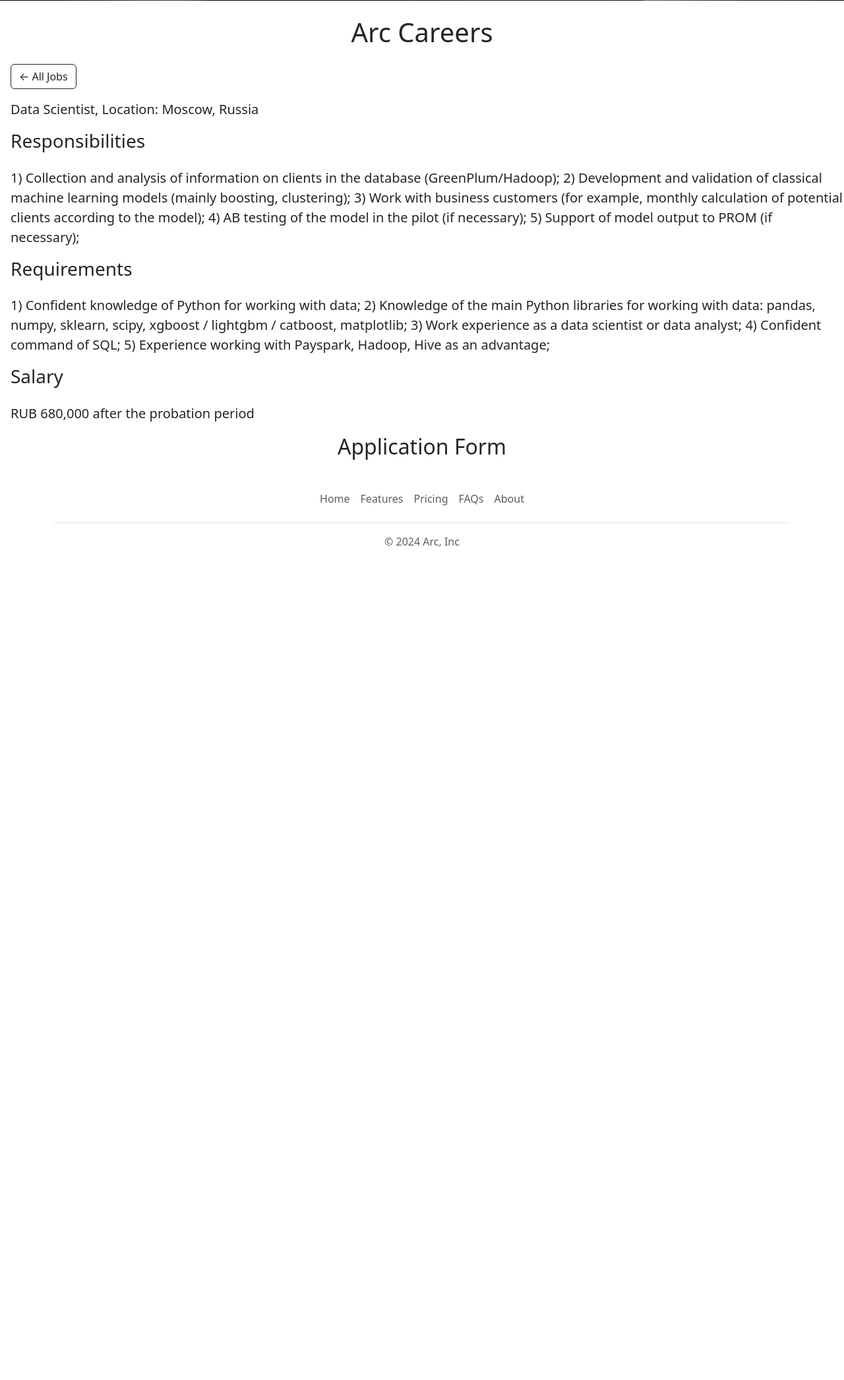
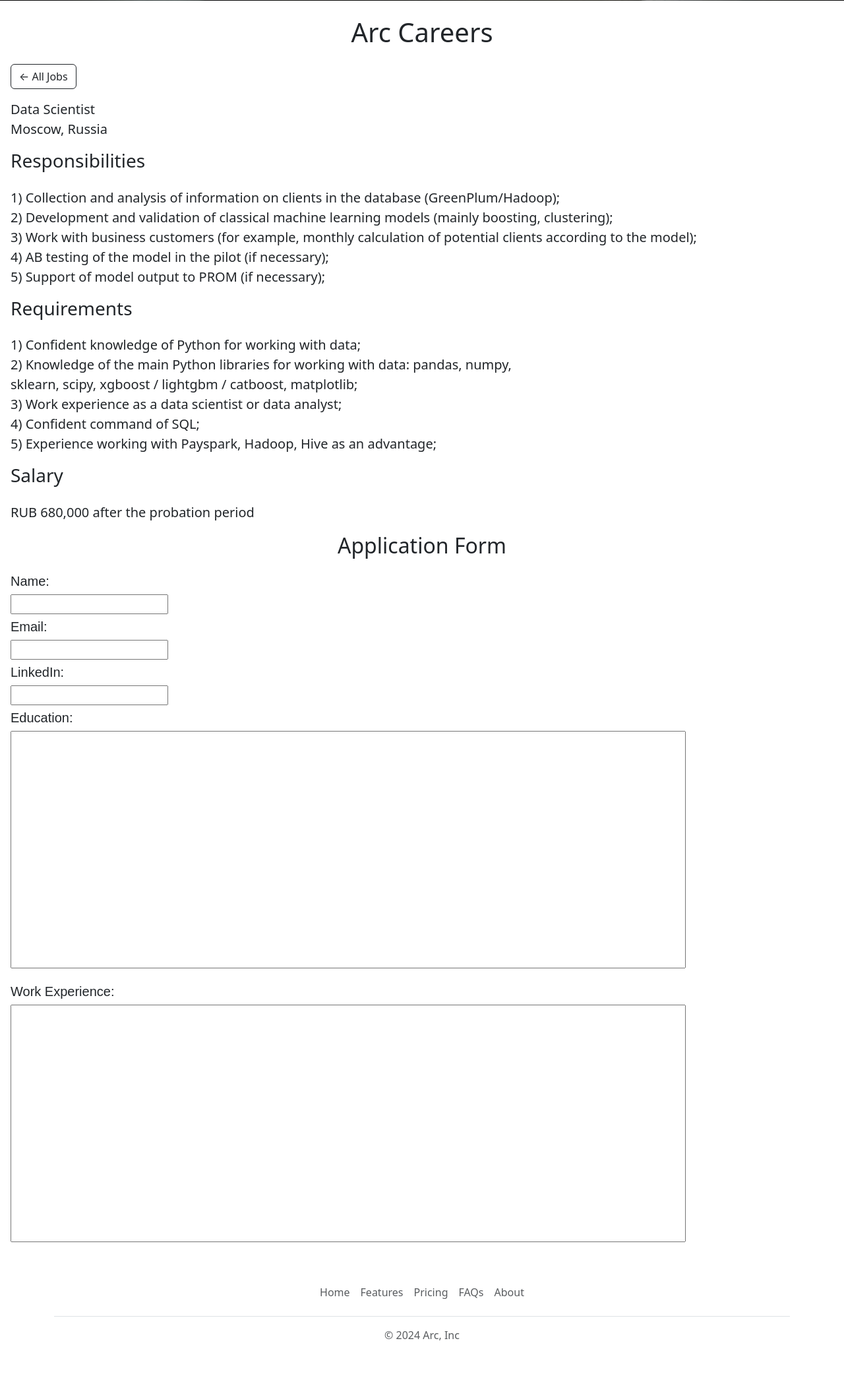
Before and after one commit to ArcMagical/arc-website, a Flask app: page /application in a window 1280 px wide. Shown: the part 415-2507 px from the top of the page at 66% size. Before the commit the page ends 1244 px from the top, so only its background shows below. Run offline with Flask 3, Linux system fonts and the light colour scheme.

Commit message:
added some elements in application page

```diff
--- a/templates/application.html
+++ b/templates/application.html
@@ -12,6 +12,29 @@
         object-fit: cover;
         margin-bottom: 16px;
       }
+      label {
+        display: block;
+        font:
+          1rem 'Fira Sans',
+          sans-serif;
+      }
+      input,
+      label {
+        margin-left: 16px;
+        margin-top: 8px;
+      }
+      #education {
+        width: 80%;
+        height: 360px;
+        object-fit: cover;
+        margin-bottom: 16px;
+      }
+      #work_experience{
+        width: 80%;
+        height: 360px;
+        object-fit: cover;
+        margin-bottom: 16px;
+      }
     </style>
   </head>
   <body>
@@ -22,27 +45,36 @@
       <a class="btn btn-outline-dark" style="margin-left: 16px" target="_blank"
        href="/home">← All Jobs</a>
       <p class="lead" style="margin-left: 16px; margin-top: 16px">
-       Data Scientist, Location: Moscow, Russia
+       Data Scientist<br>
+       Moscow, Russia
       </p>
       <h3 class="text-left mt-2 mb-4" style="margin-left: 16px">Responsibilities</h3>
        <p class="lead" style="margin-left: 16px">
         1) Collection and analysis of information on clients in the database
         (GreenPlum/Hadoop);
+         <br>
         2) Development and validation of classical machine learning models (mainly boosting,
         clustering);
+         <br>
         3) Work with business customers (for example, monthly calculation of potential
-        clients
-        according to the model);
+        clients according to the model);
+         <br>
         4) AB testing of the model in the pilot (if necessary);
+         <br>
         5) Support of model output to PROM (if necessary);
        </p>
       <h3 class="text-left mt-2 mb-4" style="margin-left: 16px">Requirements</h3>
        <p class="lead" style="margin-left: 16px">
         1) Confident knowledge of Python for working with data;
+         <br>
         2) Knowledge of the main Python libraries for working with data: pandas, numpy,
+         <br>
         sklearn, scipy, xgboost / lightgbm / catboost, matplotlib;
+         <br>
         3) Work experience as a data scientist or data analyst;
+         <br>
         4) Confident command of SQL;
+         <br>
         5) Experience working with Payspark, Hadoop, Hive as an advantage;
        </p>
       <h3 class="text-left mt-2 mb-4" style="margin-left: 16px">Salary</h3>
@@ -50,9 +82,30 @@
          RUB 680,000 after the probation period
        </p>
     </div>
-    <div>
-      <h2 class="text-center mt-2 mb-4">Application Form</h2>
-    </div>
+    <form>
+      <div>
+        <h2 class="text-center mt-2 mb-4">Application Form</h2>
+        <label class="lead" for="name">Name:</label>
+        <input type="text" id="name" name="name" required minlength="1" maxlength="20"
+        size="20"/>
+
+        <label class="lead" for="email">Email:</label>
+        <input type="text" id="email" name="email" required minlength="1" maxlength="20"
+        size="20"/>
+
+        <label class="lead" for="linkedin">LinkedIn:</label>
+        <input type="text" id="linkedin" name="linkedin" required minlength="1"
+        maxlength="20" size="20"/>
+
+        <label class="lead" for="education">Education:</label>
+        <input type="text" id="education" name="education" required minlength="1"
+        maxlength="200" size="20"/>
+
+        <label class="lead" for="work_experience">Work Experience:</label>
+        <input type="text" id="work_experience" name="work_experience" required
+        minlength="1" maxlength="200" size="20"/>
+      </div>
+    </form>
     {% include 'footer.html' %}
   </body>
 </html>
```
Also changed, not shown: templates/home.html (+5 -4 lines).
